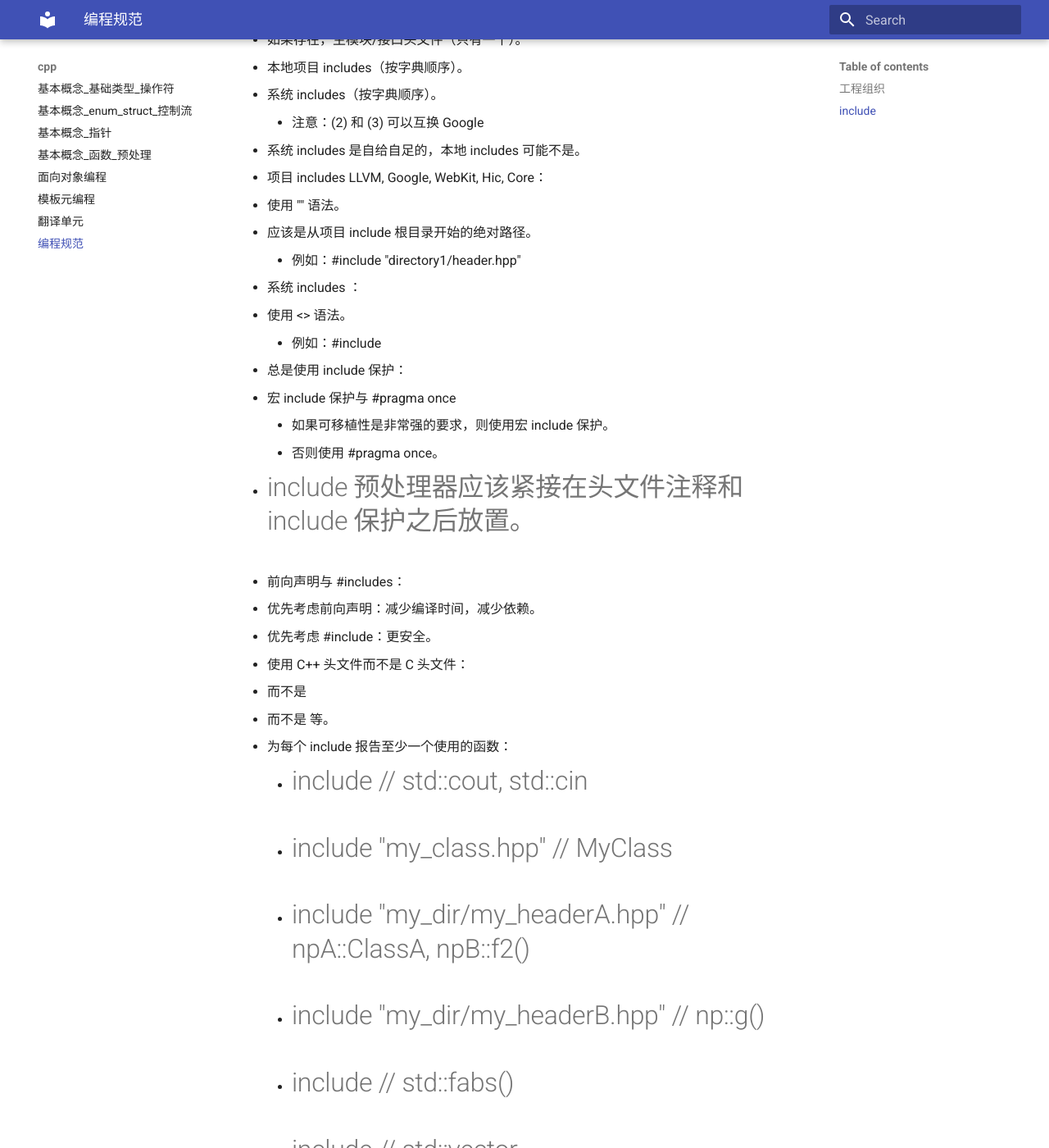
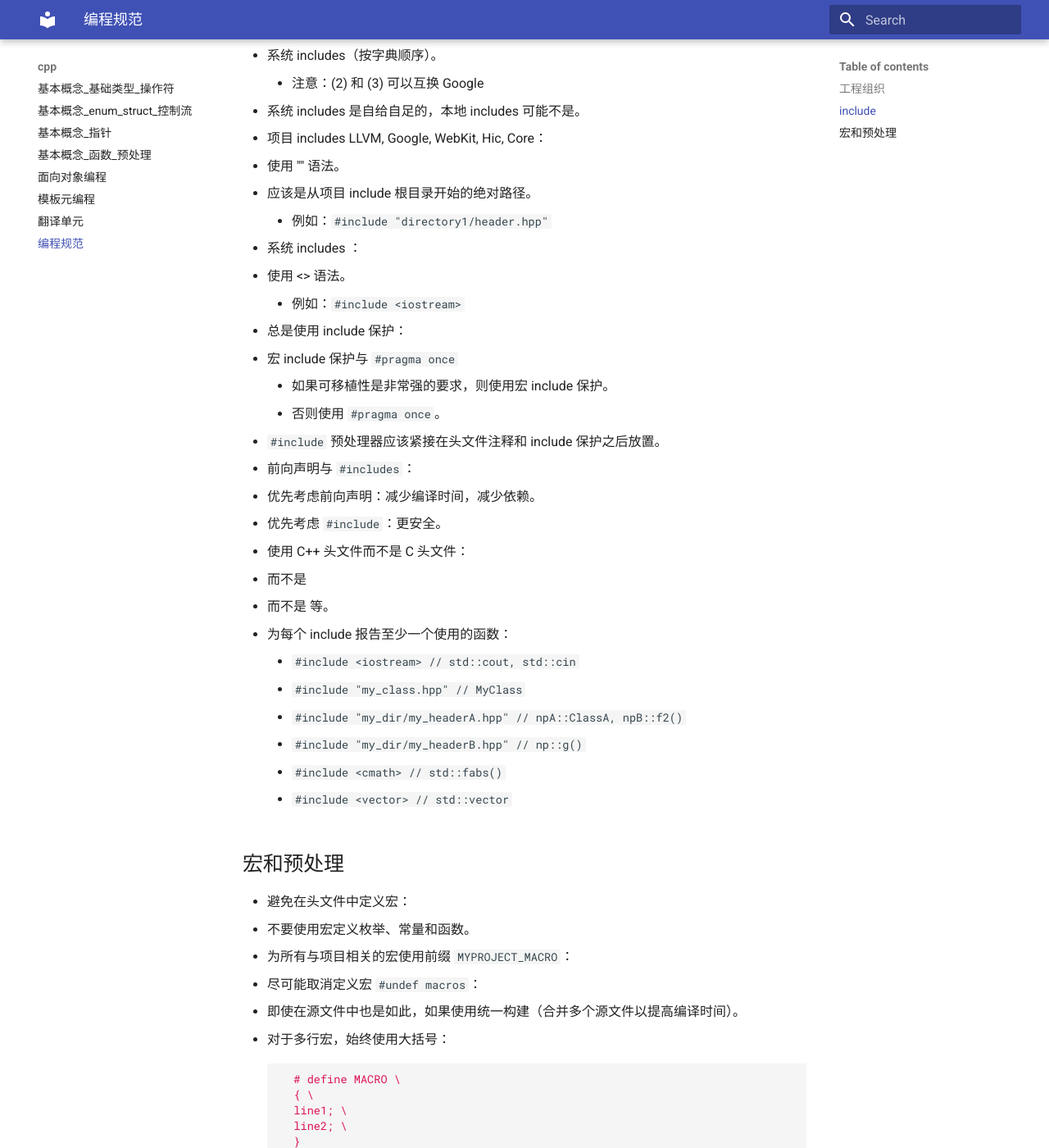
Before and after one commit to ymma98/technotes, an MkDocs documentation site: the page built from docs/cpp/编程规范.md, in a window 1280 px wide and 1400 px high, scrolled down 3043 px. Shown: the whole window at 82% size. Built offline with MkDocs 1.6.1 and Material for MkDocs 9.7.7, drawn with Linux system fonts in a browser that asks for light colours; some of the changed text lies outside the part shown.

Commit message:
docs/cpp/编程规范.md updated from https://stackedit.cn/

```diff
--- a/docs/cpp/编程规范.md
+++ b/docs/cpp/编程规范.md
@@ -75,7 +75,7 @@
 
 - 每个 include 必须是自给自足的：
   - 直接包含你需要的每个头文件。
-  - 不依赖于递归的 #include。
+  - 不依赖于递归的 `#include`。
   - 项目必须能够以任何 include 顺序编译。
 
 - 尽可能少地 include，特别是在头文件中：
@@ -83,7 +83,7 @@
   - 尽量减少依赖。
   - 尽量减少头文件中的代码（例如使用前向声明）。
 
-- #include 的顺序 LLVM, WebKit, Core：
+- `#include` 的顺序 LLVM, WebKit, Core：
   1. 如果存在，主模块/接口头文件（只有一个）。
   2. 本地项目 includes（按字典顺序）。
   3. 系统 includes（按字典顺序）。
@@ -93,32 +93,32 @@
 - 项目 includes LLVM, Google, WebKit, Hic, Core：
   - 使用 "" 语法。
   - 应该是从项目 include 根目录开始的绝对路径。
-    - 例如：#include "directory1/header.hpp"
+    - 例如：`#include "directory1/header.hpp"`
 
 - 系统 includes ：
   - 使用 <> 语法。
-    - 例如：#include <iostream>
+    - 例如：`#include <iostream>`
 
 - 总是使用 include 保护：
-  - 宏 include 保护与 #pragma once
+  - 宏 include 保护与 `#pragma once`
     - 如果可移植性是非常强的要求，则使用宏 include 保护。
-    - 否则使用 #pragma once。
-  - #include 预处理器应该紧接在头文件注释和 include 保护之后放置。
+    - 否则使用 `#pragma once`。
+  - `#include` 预处理器应该紧接在头文件注释和 include 保护之后放置。
 
-- 前向声明与 #includes：
+- 前向声明与 `#includes`：
   - 优先考虑前向声明：减少编译时间，减少依赖。
-  - 优先考虑 #include：更安全。
+  - 优先考虑 `#include`：更安全。
 
 - 使用 C++ 头文件而不是 C 头文件：
   - <cassert> 而不是 <assert.h>
   - <cmath> 而不是 <math.h> 等。
   - 为每个 include 报告至少一个使用的函数：
-    - #include <iostream> // std::cout, std::cin
-    - #include "my_class.hpp" // MyClass
-    - #include "my_dir/my_headerA.hpp" // npA::ClassA, npB::f2()
-    - #include "my_dir/my_headerB.hpp" // np::g()
-    - #include <cmath> // std::fabs()
-    - #include <vector> // std::vector
+    - `#include <iostream> // std::cout, std::cin`
+    - `#include "my_class.hpp" // MyClass`
+    - `#include "my_dir/my_headerA.hpp" // npA::ClassA, npB::f2()`
+    - `#include "my_dir/my_headerB.hpp" // np::g()`
+    - `#include <cmath> // std::fabs()`
+    - `#include <vector> // std::vector`
 
 
 ## 宏和预处理
@@ -128,7 +128,7 @@
 
 - 为所有与项目相关的宏使用前缀 `MYPROJECT_MACRO`：
 
-- 尽可能取消定义宏 #undef macros：
+- 尽可能取消定义宏 `#undef macros`：
   - 即使在源文件中也是如此，如果使用统一构建（合并多个源文件以提高编译时间）。
 
 - 对于多行宏，始终使用大括号：
```
Also changed, not shown: other parts of docs/cpp/编程规范.md (+3 -3 lines).
